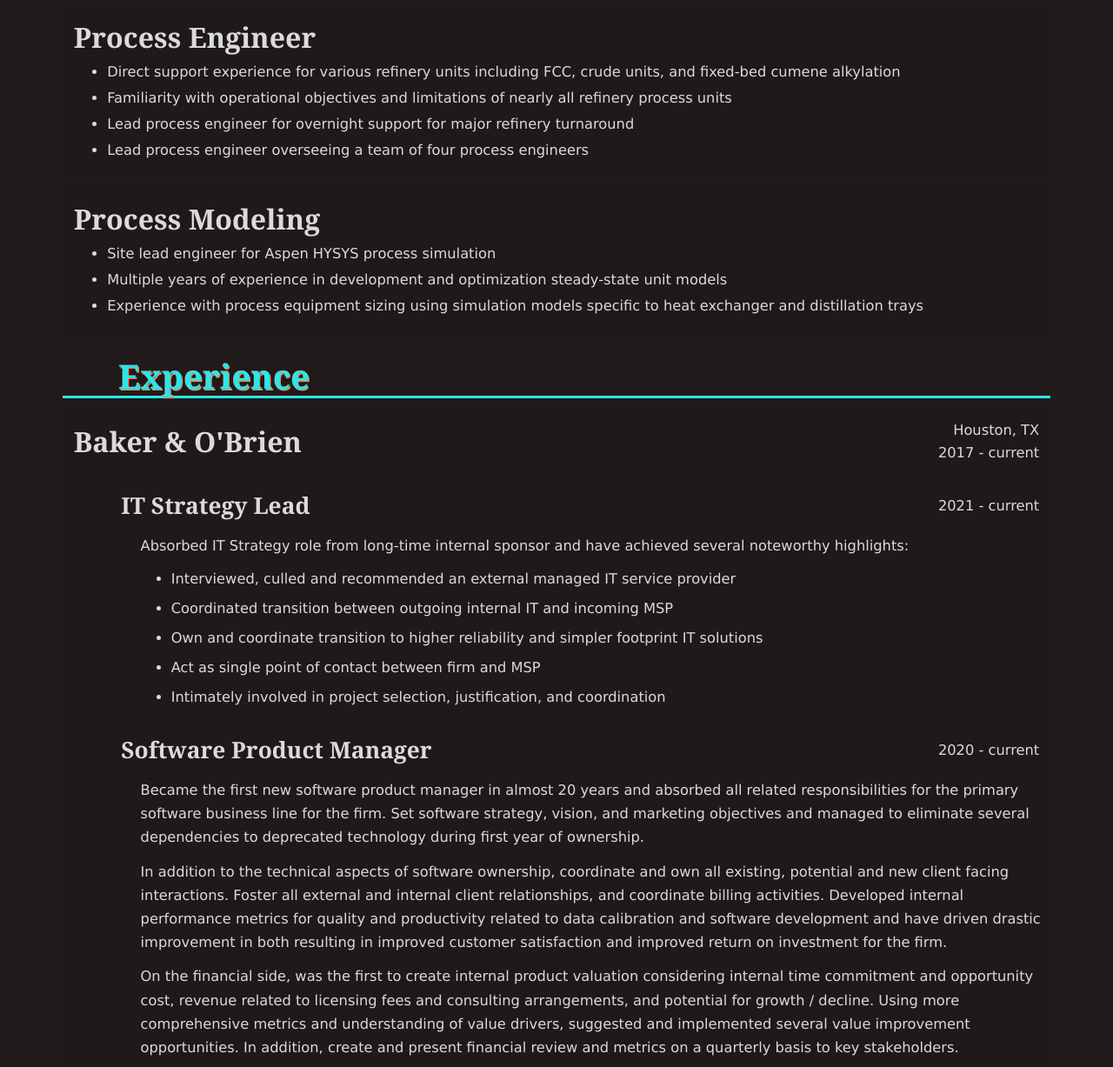
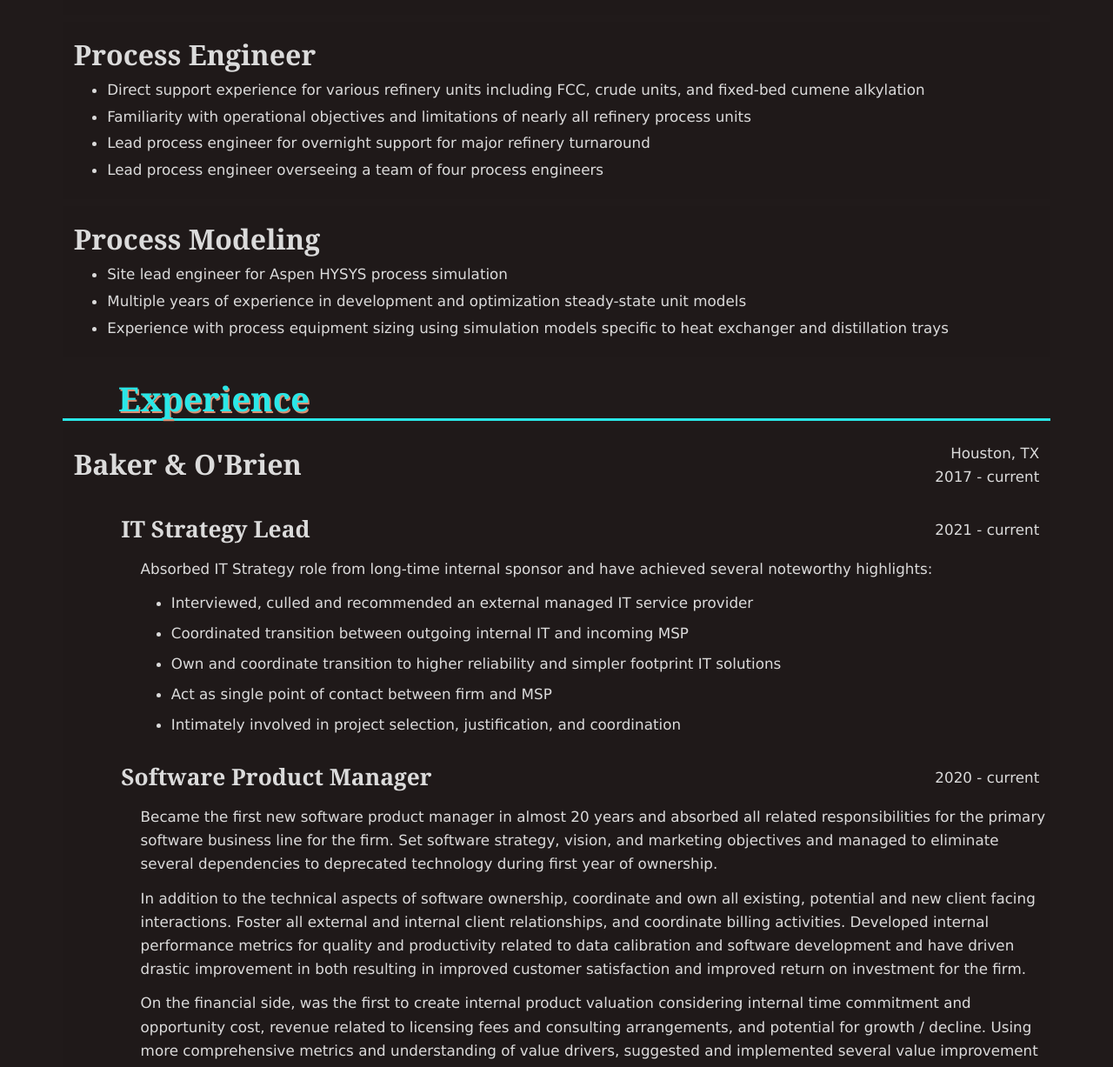
Before and after one commit to curtisjruder/curtisjruder.github.io, a plain HTML site: page resume.html in a window 1280 px wide. Shown: the part 1219-2446 px from the top of the page at 87% size. Drawn offline with Linux system fonts and the light colour scheme.

Commit message:
updated some styling issues when changing to light mode

```diff
--- a/components/BackGround.js
+++ b/components/BackGround.js
@@ -10,8 +10,7 @@
         const canvas = this.querySelector("#background");
         const ctx = canvas.getContext("2d");
         let arcs = [];
-        let color = window.getComputedStyle(canvas).getPropertyValue("color");
-
+        let color;
         let arcCnt = Math.floor(Math.random() * 10) + 15;
 
         // Saves the pixel data as an arc.  Updates the position for each iteration
@@ -19,29 +18,25 @@
             constructor(){
                 let val = Math.max(canvas.width, canvas.height)
                 this.radius = Math.random() * val / 6 + val
-                //this.radius = 300
                 this.x = canvas.width*(Math.random() + .5);
                 this.y = canvas.height * (Math.random()*.5 - 1.5);
                 this.size = Math.floor(Math.random() * 4) + 1;
             }
 
             draw(){
-                //let opacity = Math.random() * 0.2 +.05;
                 let opacity = 1;
-
                 ctx.beginPath();
                 ctx.lineWidth = this.size;
                 ctx.arc(this.x, this.y, this.radius, 0, Math.PI * 2);
-                ctx.strokeStyle = color;//"rgba(" + rgb + "," + opacity + ")";
+                ctx.strokeStyle = color;
                 ctx.stroke();
             }
         }
 
         function init() {
-            // Set canvas size
-
+            color = window.getComputedStyle(canvas).getPropertyValue("color");
+            ctx.clearRect(0, 0, canvas.width, canvas.height);
             arcs = [];
-
             for(let i = 0; i < arcCnt; i++){
                     new Arc().draw();
             }
--- a/js/script.js
+++ b/js/script.js
@@ -35,6 +35,7 @@
     localStorage.setItem("lightMode",setting);
     sessionStorage.setItem("lightMode", setting);
     checkColor();
+
     location.reload();
 })
 
--- a/styles/_resume.scss
+++ b/styles/_resume.scss
@@ -14,11 +14,7 @@
 div.component{
     padding: 2vh 1vw;
     margin: 1vh auto;
-    //border: 1px solid $colorPrimary;
-    // fill: $colorBackground;
-    // background-color: rgba(-colorBackground, 1);
-    // background-color: $colorBackground;
-    // opacity: 1;
+    transition: none;
     background-color: rgba(var(--colorBackgroundRGB), 0.6);
 }
 
--- a/styles/_variables.scss
+++ b/styles/_variables.scss
@@ -25,8 +25,8 @@
 $fontXLarge: calc(.5vw + 32px);
 $fontLarge: calc(.4vw + 27px);
 $fontMed: calc(.3vw + 22.5px);
-$fontSmall: calc(0.2vw + 16.5px);
-$fontXSmall: calc(0.1vw + 15px);
+$fontSmall: calc(0.2vw + 17px);
+$fontXSmall: calc(0.1vw + 15.5px);
 
 @mixin flexBox($justify) {
     display: flex;
```
Also changed, not shown: css/style.css.
